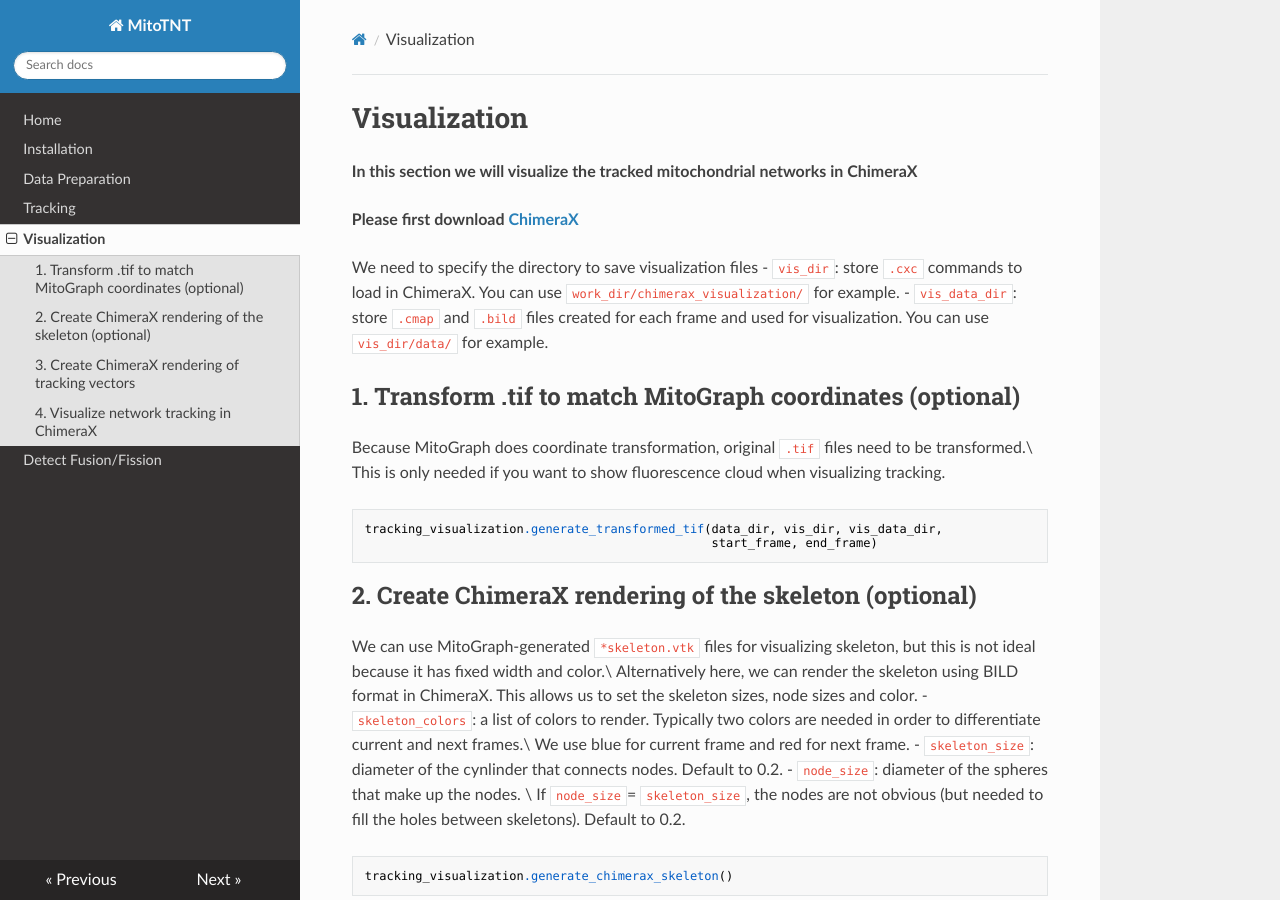
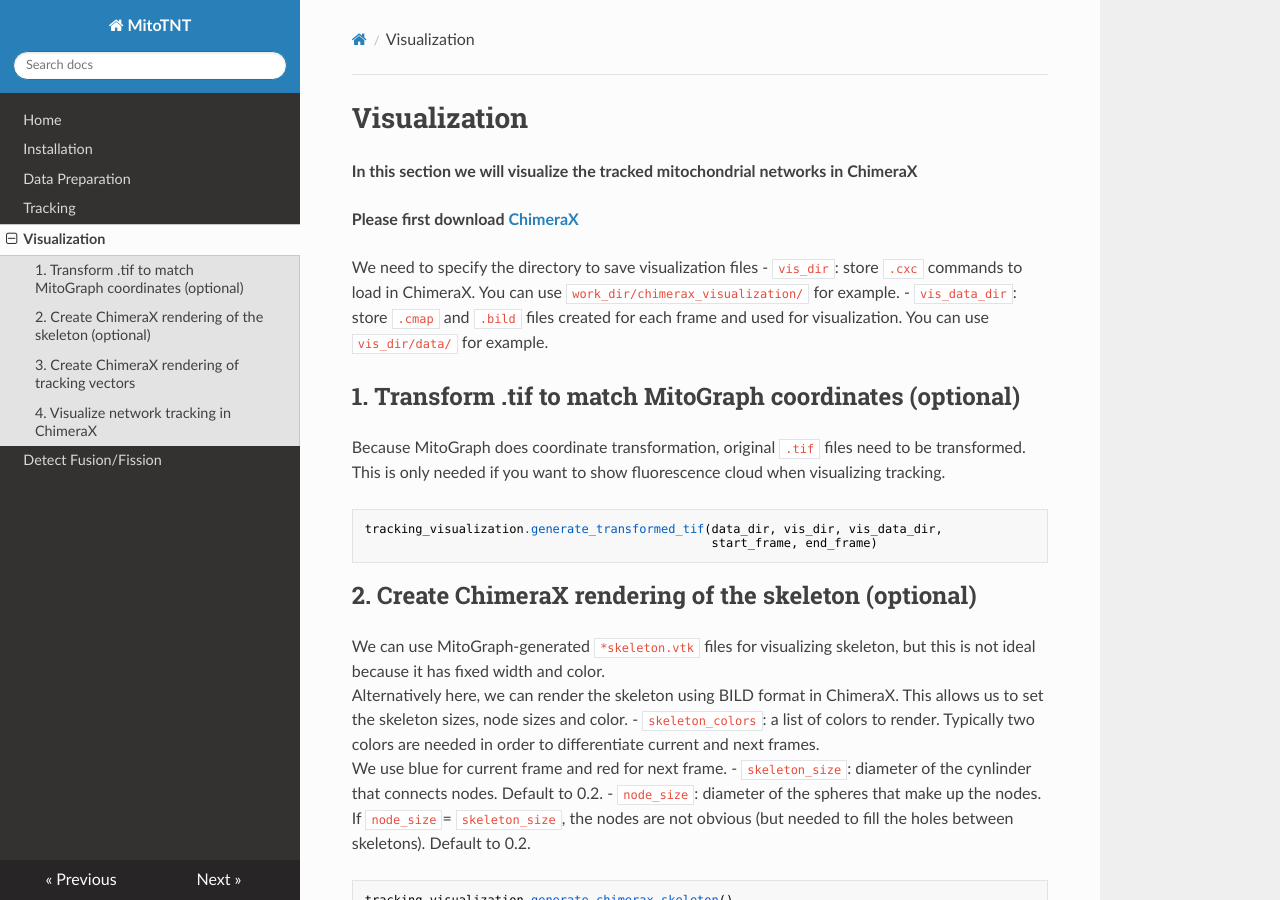
Before and after one commit to pylattice/MitoTNT, an MkDocs documentation site: the page built from docs/visualization.md, in a window 1280 px wide and 900 px high. Built offline with MkDocs 1.6.1, drawn with Linux system fonts in a browser that asks for light colours; nearby versions of some CDN libraries.

Commit message:
Update visualization.md

````diff
--- a/docs/visualization.md
+++ b/docs/visualization.md
@@ -8,7 +8,7 @@ We need to specify the directory to save visualization files
 - `vis_data_dir`: store `.cmap ` and `.bild` files created for each frame and used for visualization. You can use `vis_dir/data/` for example.
 
 ## 1. Transform .tif to match MitoGraph coordinates (optional)
-Because MitoGraph does coordinate transformation, original `.tif` files need to be transformed.\
+Because MitoGraph does coordinate transformation, original `.tif` files need to be transformed.
 This is only needed if you want to show fluorescence cloud when visualizing tracking.
 ```
 tracking_visualization.generate_transformed_tif(data_dir, vis_dir, vis_data_dir,
@@ -16,12 +16,12 @@ tracking_visualization.generate_transformed_tif(data_dir, vis_dir, vis_data_dir,
 ```
 
 ## 2. Create ChimeraX rendering of the skeleton (optional)
-We can use MitoGraph-generated `*skeleton.vtk` files for visualizing skeleton, but this is not ideal because it has fixed width and color.\
+We can use MitoGraph-generated `*skeleton.vtk` files for visualizing skeleton, but this is not ideal because it has fixed width and color.
 Alternatively here, we can render the skeleton using BILD format in ChimeraX. This allows us to set the skeleton sizes, node sizes and color.
-- `skeleton_colors`: a list of colors to render. Typically two colors are needed in order to differentiate current and next frames.\
+- `skeleton_colors`: a list of colors to render. Typically two colors are needed in order to differentiate current and next frames.
 We use blue for current frame and red for next frame.
 - `skeleton_size`: diameter of the cynlinder that connects nodes. Default to 0.2.
-- `node_size`: diameter of the spheres that make up the nodes. \
+- `node_size`: diameter of the spheres that make up the nodes.
 If `node_size`= `skeleton_size`, the nodes are not obvious (but needed to fill the holes between skeletons). Default to 0.2.
 ```
 tracking_visualization.generate_chimerax_skeleton()
````
